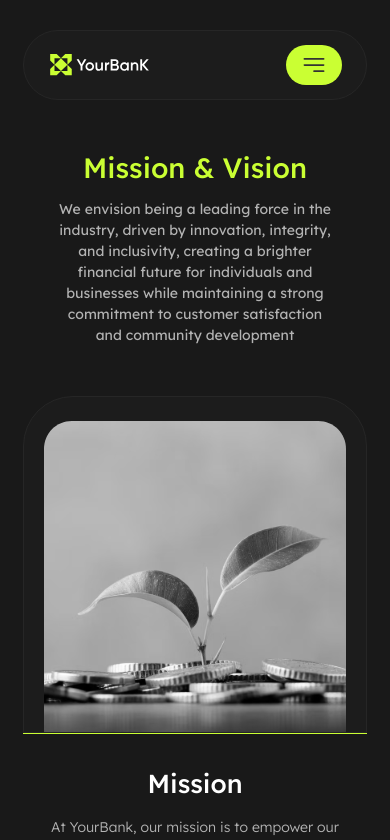
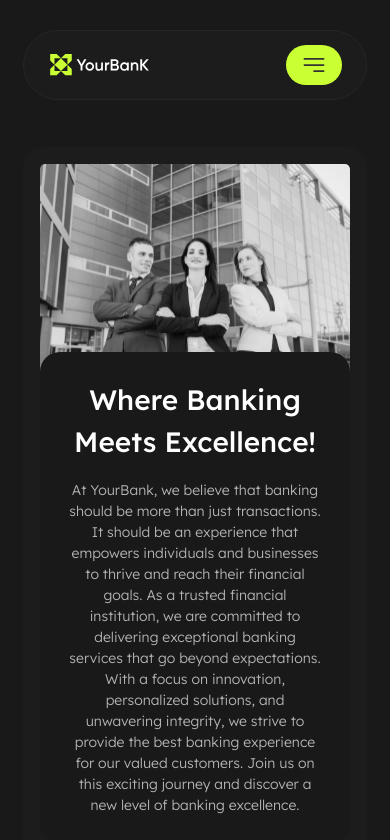
Before and after one commit to FarhadNagiyev/Banking-Company-Website, a Next.js app: page /about in a window 390 px wide. Shown: the top 840 px of the page. Built offline with nearby package versions, Linux system fonts and the light colour scheme.

Commit message:
fix(OverviewSection): responsivity problems, ratio problems and style problems fix

```diff
--- /dev/null
+++ b/src/app/about/data/contents.ts
@@ -0,0 +1,7 @@
+
+export const OverviewSectionContents = {
+    heading: "Where Banking Meets Excellence!",
+    description: "At YourBank, we believe that banking should be more than just transactions. It should be an experience that empowers individuals and businesses to thrive and reach their financial goals. As a trusted financial institution, we are committed to delivering exceptional banking services that go beyond expectations. With a focus on innovation, personalized solutions, and unwavering integrity, we strive to provide the best banking experience for our valued customers. Join us on this exciting journey and discover a new level of banking excellence.",
+    imgAlt: "1 man and 3 woman",
+    imgURL: "/aboutPage.svg"
+}
--- a/src/app/about/page.tsx
+++ b/src/app/about/page.tsx
@@ -1,12 +1,12 @@
-
-
 import MissionAndVision from "@/features/MissionAndVision/container";
+import OverviewSection from "@/features/OverviewSection/container";
 import PressReleasesSection from "@/features/PressReleasesSection/container";
+import { OverviewSectionContents } from "./data/contents";
 
 export default function AboutPage() {
     return (
         <div className="flex flex-col p-fluid-60 custom-page-gap">
-
+            <OverviewSection content={OverviewSectionContents} />
             <MissionAndVision />
             <PressReleasesSection />
         </div>
--- a/src/app/careers/data/contents.ts
+++ b/src/app/careers/data/contents.ts
@@ -1,9 +1,3 @@
-
-
-
-
-
-
 export const OverviewSectionContents = {
     heading: "Welcome to YourBank Careers!",
     description: "Join our team and embark on a rewarding journey in the banking industry. At YourBank, we are committed to fostering a culture of excellence and providing opportunities for professional growth. With a focus on innovation, customer service, and integrity, we strive to make a positive impact in the lives of our customers and communities. Join us today and be a part of our mission to shape the future of banking.",
--- a/src/app/careers/page.tsx
+++ b/src/app/careers/page.tsx
@@ -3,14 +3,14 @@ import FAQSection from "@/features/FAQSection/container";
 import JobOpeningsSection from "@/features/JobOpeningsSection/container";
 import OurBenefitsSection from "@/features/OurBenefitsSection/container";
 import OurValuesSection from "@/features/OurValuesSection/container";
-// import OverviewSection from "@/features/OverviewSection/container";
-// import { OverviewSectionContents } from "./data/contents";
+import OverviewSection from "@/features/OverviewSection/container";
+import { OverviewSectionContents } from "./data/contents";
 
 export default function CareersPage() {
 
     return (
         <div className="p-fluid-60 custom-page-gap flex flex-col">
-            {/* <OverviewSection content={OverviewSectionContents} /> */}
+            <OverviewSection content={OverviewSectionContents} />
             <OurValuesSection />
             <OurBenefitsSection />
             <JobOpeningsSection />
--- /dev/null
+++ b/src/app/security/data/contents.ts
@@ -0,0 +1,7 @@
+
+export const OverviewSectionContents = {
+    heading: "Your Security is Our Top Priority",
+    description: "At YourBank, we understand the importance of keeping your financial information secure. We employ robust security measures and advanced technologies to protect your personal and financial data. Rest assured that when you bank with us, your security is our utmost priority.",
+    imgAlt: "phone,secure",
+    imgURL: "/securityPage.svg"
+}
--- a/src/app/security/page.tsx
+++ b/src/app/security/page.tsx
@@ -1,11 +1,12 @@
 import FAQSection from "@/features/FAQSection/container";
 import HowWeProtectYouSection from "@/features/HowWeProtectYouSection/container";
-// import OverviewSection from "@/features/OverviewSection/container";
+import OverviewSection from "@/features/OverviewSection/container";
+import { OverviewSectionContents } from "./data/contents";
 
 export default function SecurityPage() {
     return (
         <div className="flex flex-col p-fluid-60 custom-page-gap">
-            {/* <OverviewSection content="" /> */}
+            <OverviewSection content={OverviewSectionContents} />
             <HowWeProtectYouSection />
             <FAQSection />
         </div>
--- a/src/features/OverviewSection/container.tsx
+++ b/src/features/OverviewSection/container.tsx
@@ -8,25 +8,20 @@ type OverviewSectionProps = {
 }
 function OverviewSection({ content }: { content: OverviewSectionProps }) {
     return (
-        <section className="relative flex max-h-max bg-grey-11 rounded-[20px] p-[clamp(14px,5vw,50px)]">
-            {/* Metin Kutusu */}
-            <div className="relative w-[60%] z-10 flex flex-col space-y-[clamp(14px,2vh,23px)] p-[clamp(24px,7vw,80px)] bg-grey-10 rounded-l-[20px] rounded-br-[80px]">
-                <h2 className="text-[clamp(28px,7vw,58px)] font-medium">{content.heading}</h2>
-                <p className="fluid-18 font-light text-grey-70">
-                    {content.description}
-                </p>
+        <section className="flex items-center xl:items-start flex-col-reverse xl:flex-row bg-grey-11 rounded-[20px] p-[clamp(14px,2vh,40px)]   space-y-reverse space-y-[-41px] space-x-0 xl:space-y-0  xl:space-x-[clamp(-500px,50vw,-174px)]">
+            <div className="z-10  text-center xl:text-left flex flex-col h-max space-y-[clamp(14px,2vh,20px)] p-[clamp(24px,7vw,60px)] bg-grey-10 xl:rounded-l-[20px] xl:rounded-br-[80px] rounded-[20px]">
+                <h2 className="text-[clamp(28px,3.5vw,48px)] font-medium">{content.heading}</h2>
+                <p className="text-[clamp(14px,1vw,16px)] font-light text-grey-70 flex flex-wrap">{content.description}</p>
             </div>
+            <DynamicImage
+                alt={content.imgAlt}
+                src={content.imgURL}
 
-            {/* Resim Kutusu */}
-            <div className="absolute right-[clamp(14px,5vw,50px)] min-h-max min-w-max top-[clamp(14px,5vw,50px)] z-0 flex justify-end items-center">
-                <DynamicImage
-                    alt="Careers Page section"
-                    src="careersOverview.svg"
-                    maxWidth={774} maxHeight={573}
-                    middleWidth={572} middleHeight={454}
-                    minWidth={263} minHeight={202}
-                />
-            </div>
+                maxWidth={715} maxHeight={568}
+                middleWidth={629} middleHeight={453}
+                minWidth={329} minHeight={253}
+            />
+
         </section>
 
 
```
Also changed, not shown: public/aboutPage.svg (added), public/securityPage.svg (added).
